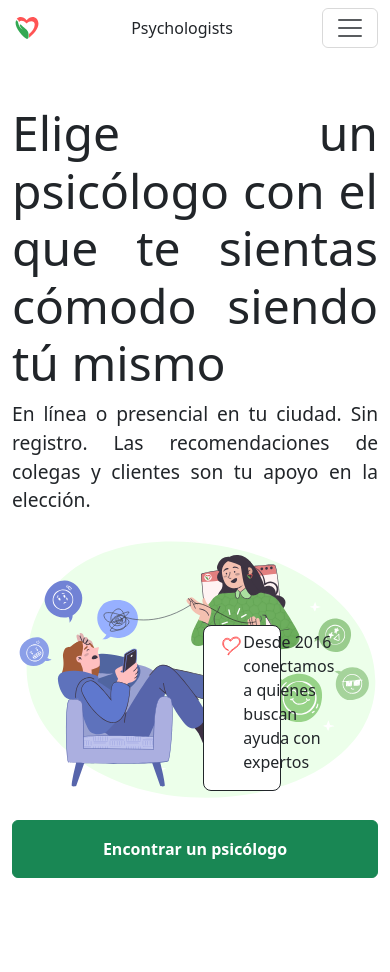
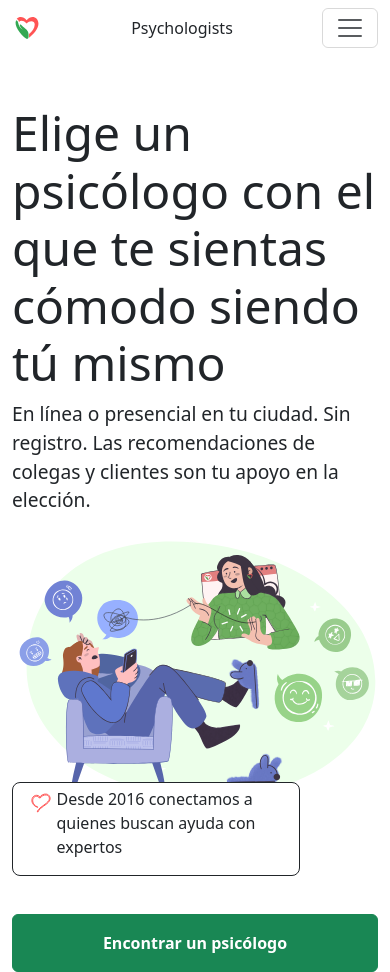
Before and after one commit to Benit0Trdlla/Psychologists, a Next.js app in the folder my-app/: page / in a window 390 px wide. Before the commit the page ends 878 px from the top, so only its background shows below. Built offline with nearby package versions, Linux system fonts and the light colour scheme.

Commit message:
Hero Section: Responsive.

```diff
--- /dev/null
+++ b/my-app/src/app/HeroSection.css
@@ -0,0 +1,86 @@
+:root {
+    --ancho-pantalla: 1400px;
+}
+
+.hero-title {
+    font-size: 3rem;
+    text-align: justify;
+}
+
+.hero-subtitle {
+    font-size: 1.2rem;
+    text-align: justify;
+}
+
+.div-overlay {
+    position: relative;
+    top: -26%;
+    left: 0%;
+    width: calc(var(--ancho-pantalla) * 0.29);
+}
+
+@media screen and (max-width: 1200px) {
+    :root {
+        --ancho-pantalla: 1200px;
+    }
+
+    .div-overlay {
+        top: 0%;
+        width: calc(var(--ancho-pantalla) * 0.24);
+    }
+}
+
+@media screen and (max-width: 992px) {
+    :root {
+        --ancho-pantalla: 992px;
+    }
+
+    .div-overlay {
+        top: -14%;
+        width: calc(var(--ancho-pantalla) * 0.54);
+    }
+
+    .hero-title {
+        text-align: start;
+    }
+    .hero-subtitle {
+        text-align: start;
+    }
+}
+
+@media screen and (max-width: 768px) {
+    :root {
+        --ancho-pantalla: 768px;
+    }
+
+    .div-overlay {
+        top: -25%;
+        width: calc(var(--ancho-pantalla) * 0.5);
+    }
+
+    .hero-title {
+        text-align: start;
+    }
+    .hero-subtitle {
+        text-align: start;
+    }
+}
+
+@media screen and (max-width: 576px) {
+    :root {
+        --ancho-pantalla: 576px;
+    }
+
+    .div-overlay {
+        top: -6%;
+        width: calc(var(--ancho-pantalla) * 0.5);
+    }
+
+    .hero-title {
+        text-align: start;
+    }
+
+    .hero-subtitle {
+        text-align: start;
+    }
+}
--- a/my-app/src/app/page.jsx
+++ b/my-app/src/app/page.jsx
@@ -1,3 +1,4 @@
+import "./HeroSection.css"
 
 export default function Home() {
   const arr_flags = [
@@ -63,8 +64,8 @@ export default function Home() {
       <div className="container text-center mt-5">
         <div className="row justify-content-evenly">
           <div className="col-lg-6 text-start">
-            <h1 style={{ fontSize: "3rem", textAlign: "justify" }}>Elige un psicólogo con el que te sientas cómodo siendo tú mismo</h1>
-            <p style={{ fontSize: "1.2rem", textAlign: "justify" }}>En línea o presencial en tu ciudad. Sin registro. Las recomendaciones de colegas y clientes son tu apoyo en la elección.</p>
+            <h1 className="hero-title">Elige un psicólogo con el que te sientas cómodo siendo tú mismo</h1>
+            <p className="hero-subtitle">En línea o presencial en tu ciudad. Sin registro. Las recomendaciones de colegas y clientes son tu apoyo en la elección.</p>
             <button className="btn btn-success d-lg-block d-none fw-semibold px-5 py-3">Encontrar un psicólogo</button>
           </div>
 
@@ -73,10 +74,10 @@ export default function Home() {
           </div>
 
           <div className="col-lg-6">
-            <img src="images/HeroSection.svg" alt="Hero Section Image" className="img-fluid" width={800} height={800} style={{position: "relative"}}/>
-            <div className="border border-1 rounded-3 border-dark d-flex bg-white" style={{position: "absolute", top: "74%", left: "52%", width: "20%"}}>
+            <img src="images/HeroSection.svg" alt="Hero Section Image" className="img-fluid" width={800} height={800}/>
+            <div className="div-overlay border border-1 rounded-3 border-dark d-flex bg-white">
               <img src="heart.svg" alt="Logo" width="30" height="24" className="d-inline-block align-text-top mt-2 ms-3" />
-              <p className="px-lg-2 text-start mt-1">
+              <p className="ms-1 ms-lg-0 px-lg-2 text-start mt-1">
                 Desde 2016 conectamos a quienes buscan ayuda con expertos
               </p>
             </div>
```
